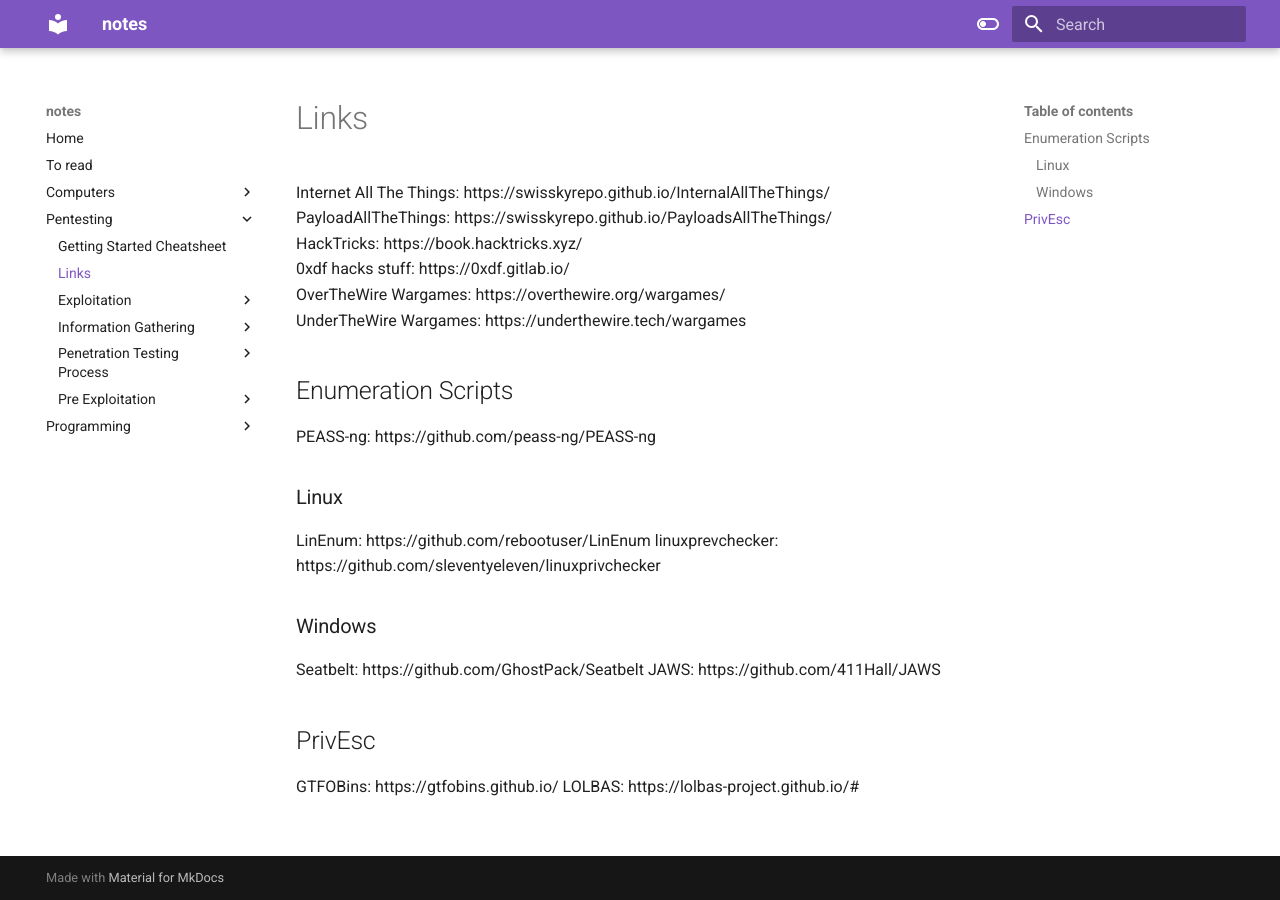
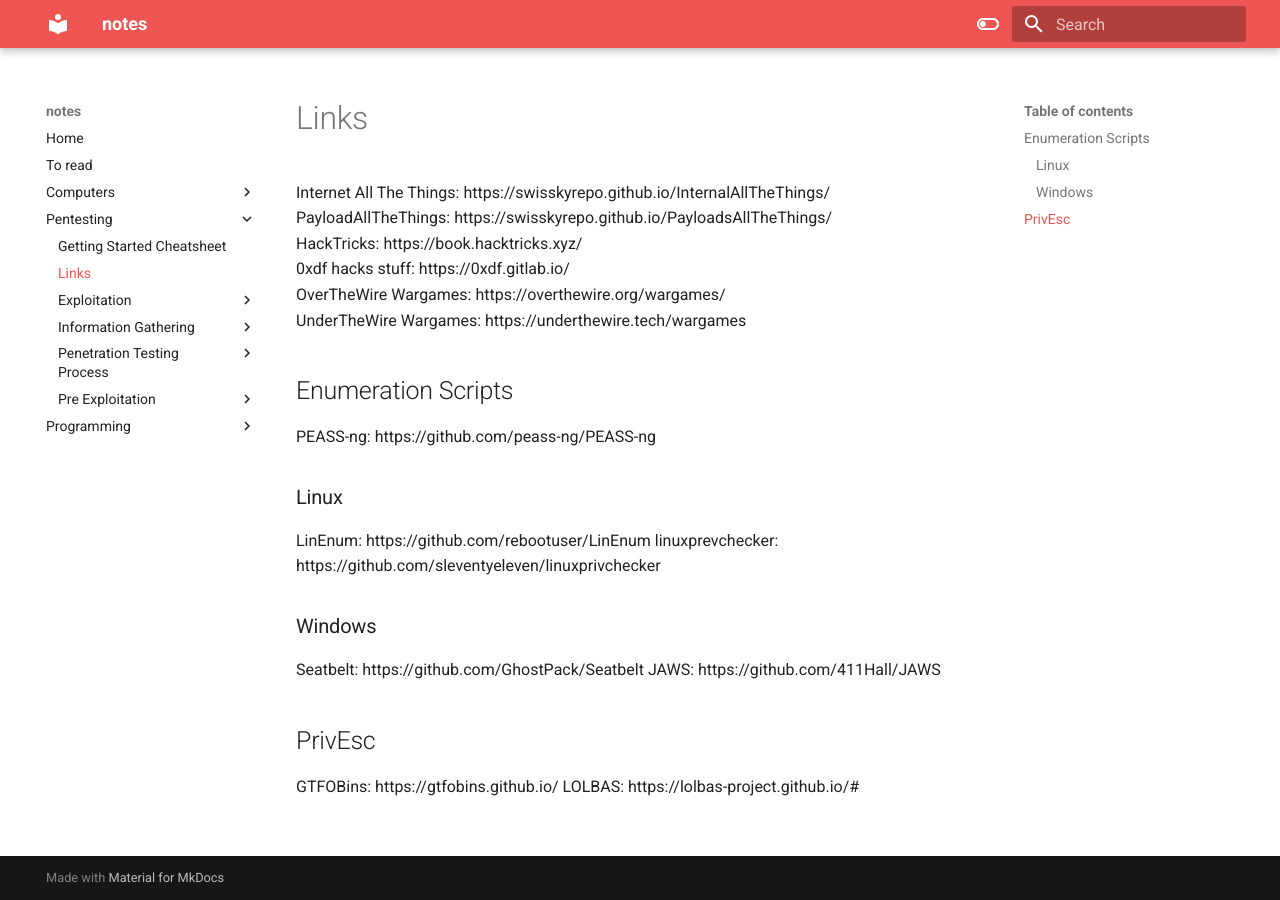
Before and after one commit to 4renwald/obsidian-notes, an MkDocs documentation site: the page built from docs/Pentesting/Links.md, in a window 1280 px wide. Built offline with MkDocs 1.6.1 and Material for MkDocs 9.7.7, drawn with Linux system fonts in a browser that asks for light colours.

Commit message:
Updated theme color

```diff
--- a/mkdocs.yml
+++ b/mkdocs.yml
@@ -7,7 +7,7 @@
     # Light mode
     - media: "(prefers-color-scheme: light)"
       scheme: default
-      primary: deep-purple
+      primary: red
       accent: light-green
       toggle:
         icon: material/toggle-switch-off-outline
@@ -16,7 +16,7 @@
     # Dark mode
     - media: "(prefers-color-scheme: dark)"
       scheme: slate
-      primary: deep-purple
+      primary: red
       accent: light-green
       toggle:
         icon: material/toggle-switch
```
